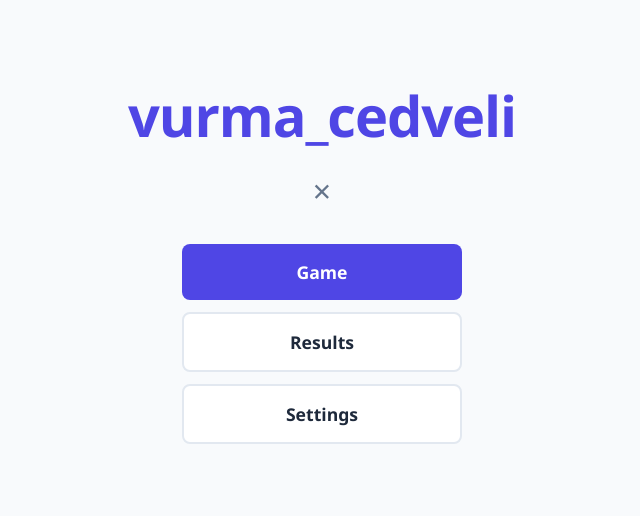
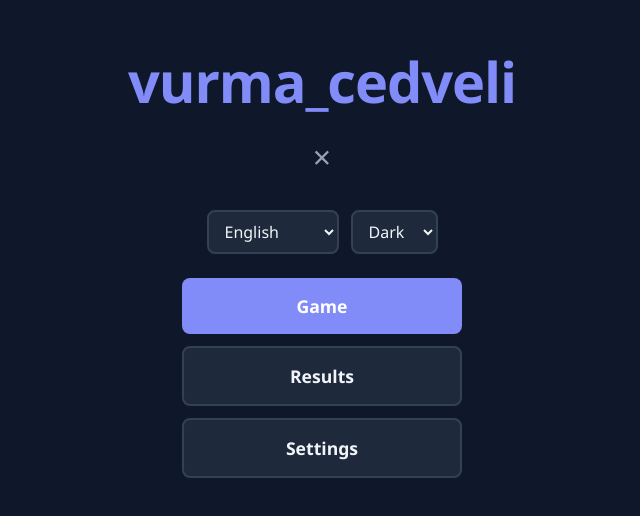
Before and after one commit to fudik94/vurma_cedveli, a React (Vite) app: page / in a window 1280 px wide. Shown: the part 140-656 px from the top of the page, without its empty margins (318-958 px from the left). Built offline with nearby package versions, Linux system fonts and the light colour scheme; no server answers.

Commit message:
feat: dark theme by default, language/theme selector on home screen

```diff
--- a/src/context/SettingsContext.tsx
+++ b/src/context/SettingsContext.tsx
@@ -4,7 +4,7 @@ import { translations } from '../i18n/translations'
 
 const DEFAULT_SETTINGS: Settings = {
   language: 'en',
-  theme: 'light',
+  theme: 'dark',
   difficulty: 5,
 }
 
--- a/src/pages/HomePage/HomePage.module.css
+++ b/src/pages/HomePage/HomePage.module.css
@@ -19,6 +19,17 @@
   font-size: 2rem;
   color: var(--text-secondary);
   margin-bottom: 1rem;
+}
+
+.controls {
+  display: flex;
+  gap: 0.75rem;
+  margin-bottom: 0.5rem;
+}
+
+.select {
+  flex: 1;
+  max-width: 140px;
 }
 
 .buttons {
--- a/src/pages/HomePage/HomePage.tsx
+++ b/src/pages/HomePage/HomePage.tsx
@@ -1,15 +1,39 @@
 import { useNavigate } from 'react-router-dom'
 import { useSettings } from '../../context/SettingsContext'
+import type { Language, Theme } from '../../types'
 import styles from './HomePage.module.css'
 
 export default function HomePage() {
   const navigate = useNavigate()
-  const { t } = useSettings()
+  const { t, language, theme, setLanguage, setTheme } = useSettings()
 
   return (
     <div className={styles.container}>
       <h1 className={styles.title}>vurma_cedveli</h1>
       <p className={styles.subtitle}>×</p>
+
+      <div className={styles.controls}>
+        <select
+          value={language}
+          onChange={(e) => setLanguage(e.target.value as Language)}
+          className={styles.select}
+        >
+          <option value="en">{t.langEn}</option>
+          <option value="et">{t.langEt}</option>
+          <option value="ru">{t.langRu}</option>
+          <option value="az">{t.langAz}</option>
+        </select>
+
+        <select
+          value={theme}
+          onChange={(e) => setTheme(e.target.value as Theme)}
+          className={styles.select}
+        >
+          <option value="dark">{t.dark}</option>
+          <option value="light">{t.light}</option>
+        </select>
+      </div>
+
       <div className={styles.buttons}>
         <button className={styles.btn} onClick={() => navigate('/game')}>
           {t.game}
```
